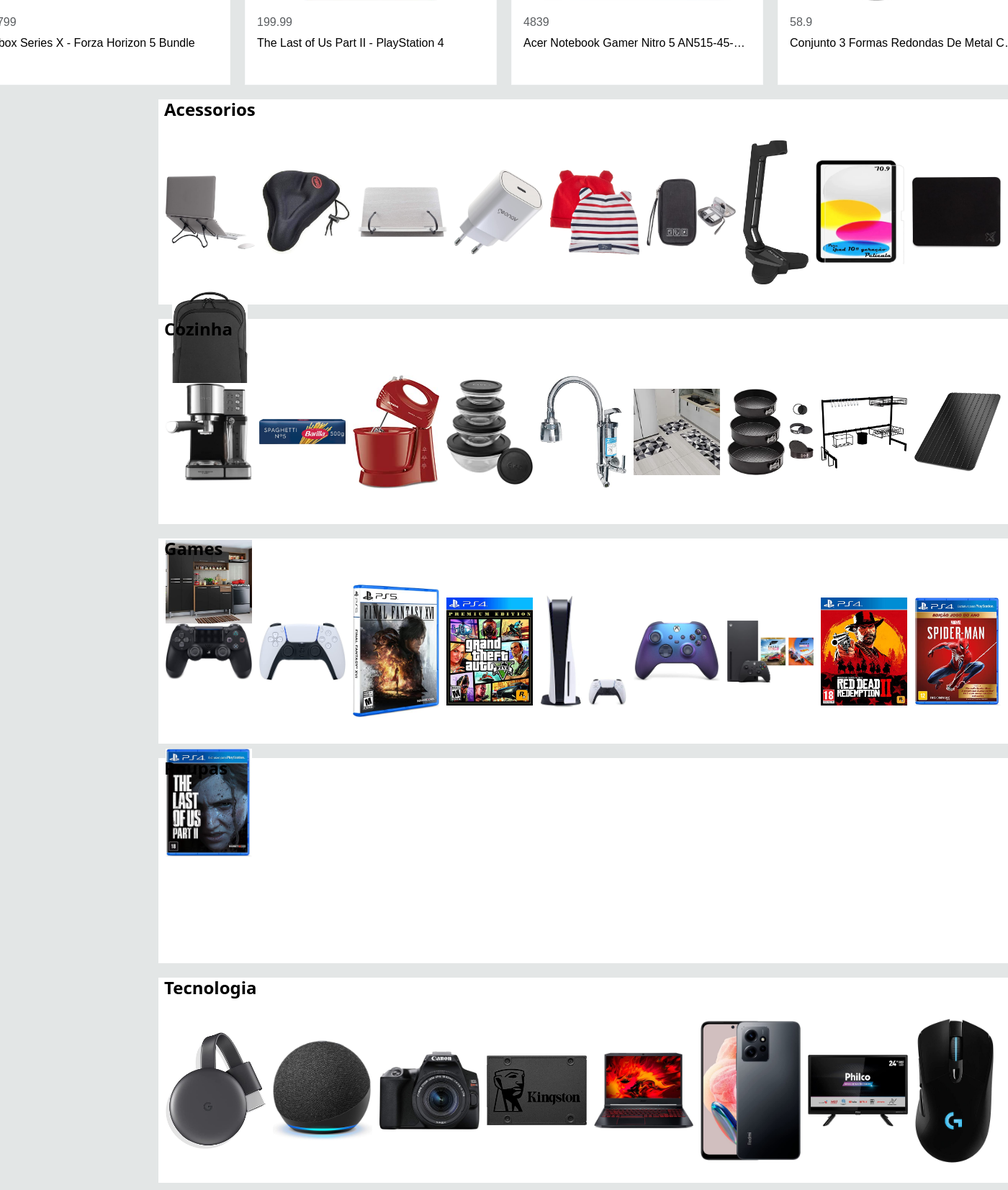
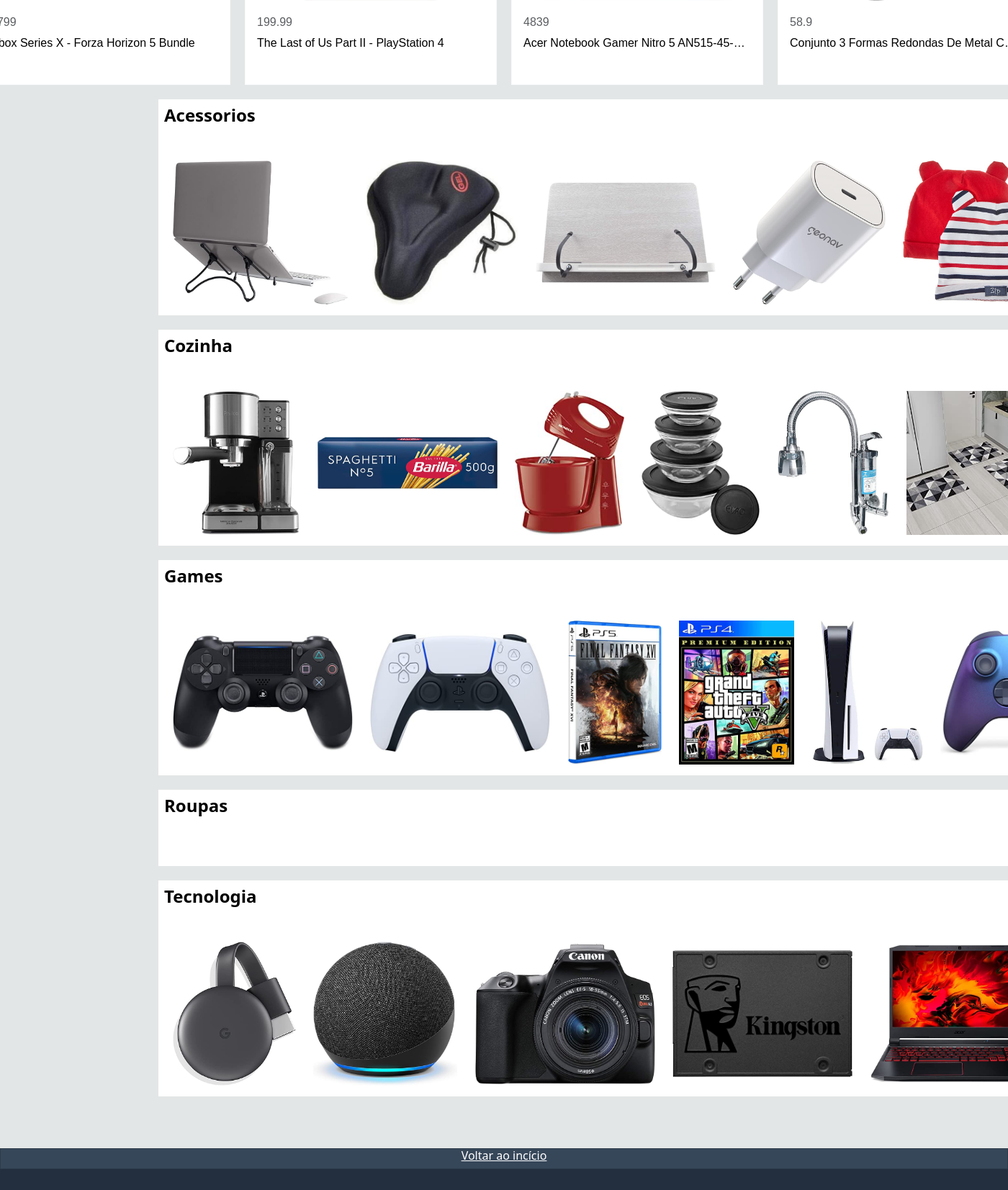
Before and after one commit to carlosneto726/amazon-clone, a PHP site: page / in a window 1400 px wide; the page is wider, and only the part inside the window is pictured. Shown: the part 1092-2745 px from the top of that part at 72% size. Run offline with PHP 8.4, Linux system fonts and the light colour scheme; data comes from the database, SQL or seed files in the repository.

Commit message:
organizando melhor a listagem de produtos na horizontal

```diff
--- a/secoes/home.php
+++ b/secoes/home.php
@@ -79,9 +79,9 @@
         foreach($categorias->getAllDataTable() as $categoria){
     ?>
 
-        <div style="max-width: 1460px; width: auto; height: 285px; margin-left: 220px; margin-top: 20px; background-color: white;">
+        <div class="categoria" style="max-width: 1460px; width: auto; margin-left: 220px; margin-top: 20px; background-color: white;">
             <h4 class="fw-bold mt-2 ms-2"><?= $categoria['nome'] ?></h4>
-            <div class="grid-container-categoria">
+            <div class="produto-categoria">
                 <?php
 
                     $produtos = new manipular_dados();
```
